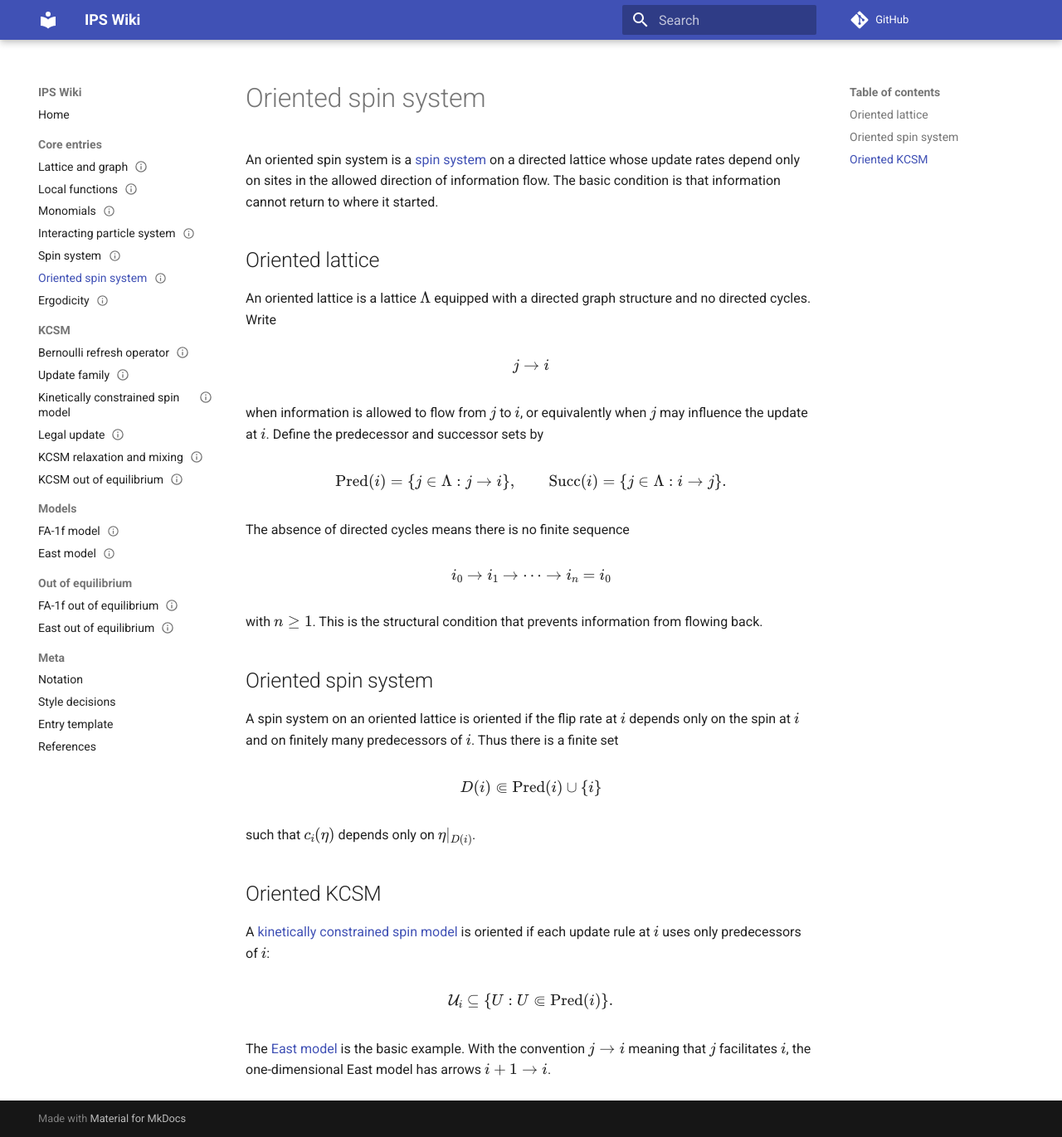
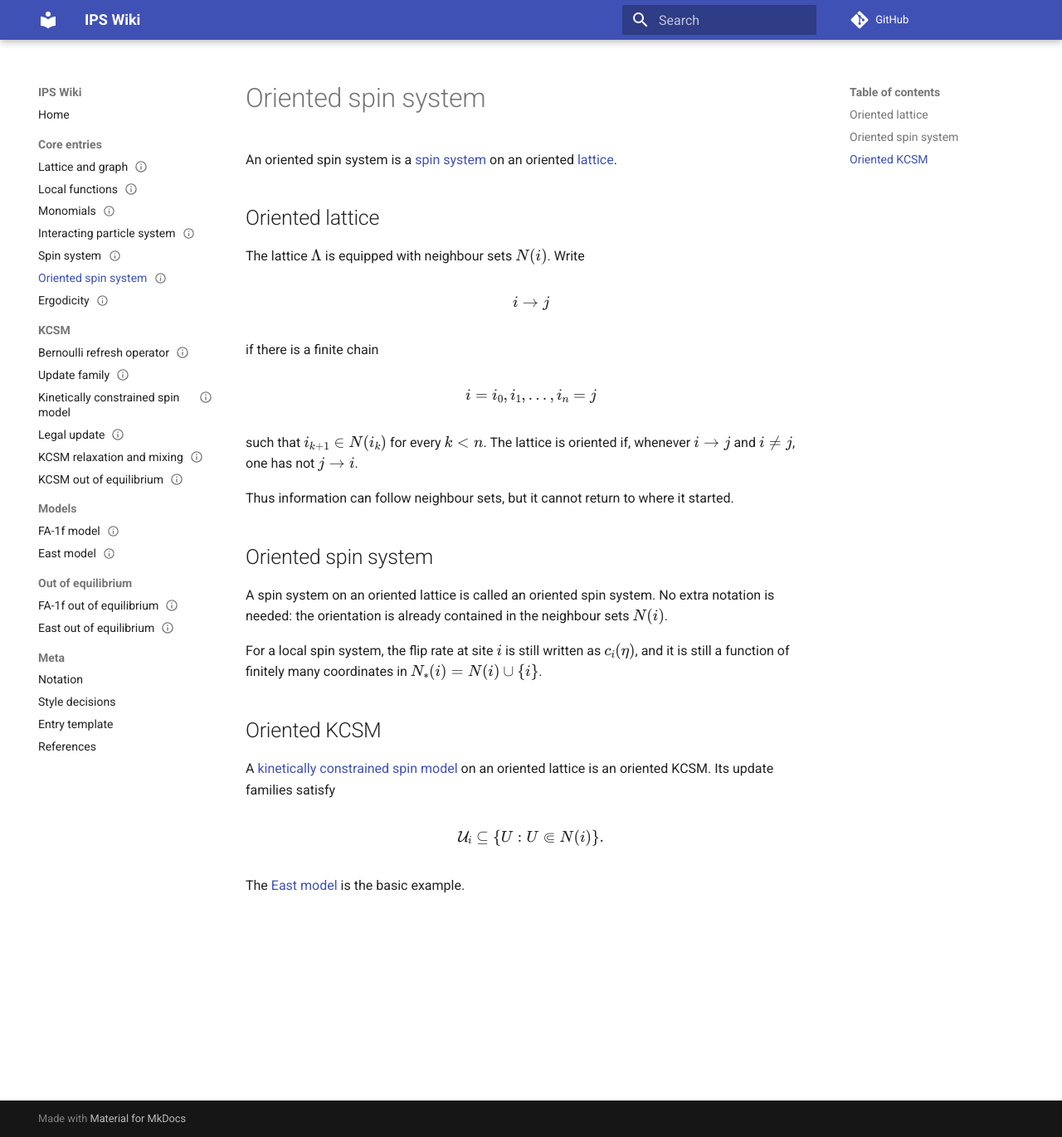
Before and after one commit to maciejgluchowski86-beep/ips-wiki, an MkDocs documentation site: the page built from docs/entries/oriented-spin-system.md, in a window 1280 px wide and 1371 px high. Shown: the whole window at 83% size. Built offline with MkDocs 1.6.1 and Material for MkDocs 9.7.7, drawn with Linux system fonts in a browser that asks for light colours; comment, search, counter and statistics services are not loaded.

Commit message:
Simplify oriented spin system notation

```diff
--- a/docs/entries/oriented-spin-system.md
+++ b/docs/entries/oriented-spin-system.md
@@ -4,53 +4,42 @@ status: definition
 tags:
   - oriented lattice
   - spin systems
-  - KCSM
 ---
 
 # Oriented spin system
 
-An oriented spin system is a [spin system](spin-system.md) on a directed lattice whose update rates depend only on sites in the allowed direction of information flow. The basic condition is that information cannot return to where it started.
+An oriented spin system is a [spin system](spin-system.md) on an oriented [lattice](lattice-and-graph.md).
 
 ## Oriented lattice
 
-An oriented lattice is a lattice \(\Lambda\) equipped with a directed graph structure and no directed cycles. Write
+The lattice \(\Lambda\) is equipped with neighbour sets \(N(i)\). Write
 
 $$
-j\to i
+i\to j
 $$
 
-when information is allowed to flow from \(j\) to \(i\), or equivalently when \(j\) may influence the update at \(i\). Define the predecessor and successor sets by
+if there is a finite chain
 
 $$
-\operatorname{Pred}(i)=\{j\in\Lambda:j\to i\},
-\qquad
-\operatorname{Succ}(i)=\{j\in\Lambda:i\to j\}.
+i=i_0,i_1,\ldots,i_n=j
 $$
 
-The absence of directed cycles means there is no finite sequence
+such that \(i_{k+1}\in N(i_k)\) for every \(k<n\). The lattice is oriented if, whenever \(i\to j\) and \(i\ne j\), one has not \(j\to i\).
 
-$$
-i_0\to i_1\to\cdots\to i_n=i_0
-$$
-
-with \(n\ge1\). This is the structural condition that prevents information from flowing back.
+Thus information can follow neighbour sets, but it cannot return to where it started.
 
 ## Oriented spin system
 
-A spin system on an oriented lattice is oriented if the flip rate at \(i\) depends only on the spin at \(i\) and on finitely many predecessors of \(i\). Thus there is a finite set
+A spin system on an oriented lattice is called an oriented spin system. No extra notation is needed: the orientation is already contained in the neighbour sets \(N(i)\).
 
-$$
-D(i)\Subset \operatorname{Pred}(i)\cup\{i\}
-$$
-
-such that \(c_i(\eta)\) depends only on \(\eta|_{D(i)}\).
+For a local spin system, the flip rate at site \(i\) is still written as \(c_i(\eta)\), and it is still a function of finitely many coordinates in \(N_*(i)=N(i)\cup\{i\}\).
 
 ## Oriented KCSM
 
-A [kinetically constrained spin model](kinetically-constrained-spin-model.md) is oriented if each update rule at \(i\) uses only predecessors of \(i\):
+A [kinetically constrained spin model](kinetically-constrained-spin-model.md) on an oriented lattice is an oriented KCSM. Its update families satisfy
 
 $$
-\mathcal U_i\subseteq\{U:U\Subset\operatorname{Pred}(i)\}.
+\mathcal U_i\subseteq\{U:U\Subset N(i)\}.
 $$
 
-The [East model](east-model.md) is the basic example. With the convention \(j\to i\) meaning that \(j\) facilitates \(i\), the one-dimensional East model has arrows \(i+1\to i\).
+The [East model](east-model.md) is the basic example.
```
